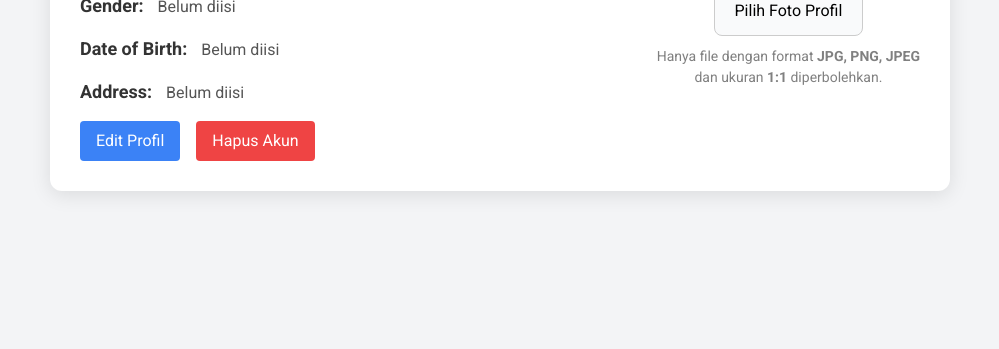
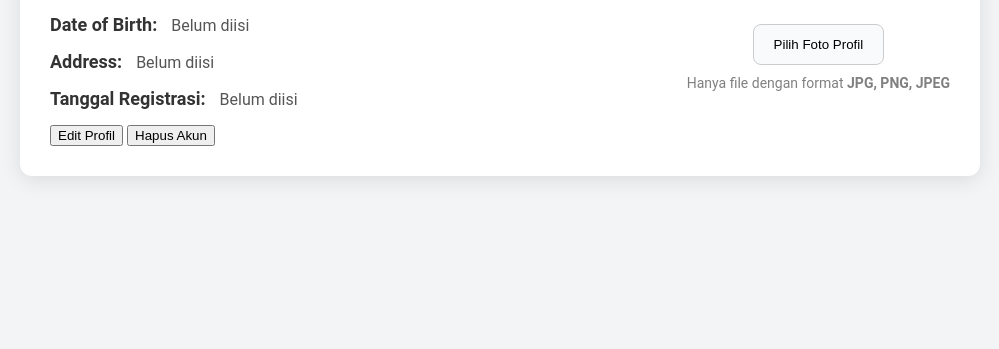
Before and after one commit to Chandra13July/CafeBonanza, a PHP site: page /profile.php in a window 1280 px wide. Shown: the part 451-800 px from the top of the page, without its empty margins (140-1139 px from the left). Run offline with PHP 8.4, Linux system fonts and the light colour scheme; some libraries are stand-ins or nearby versions.

Commit message:
Update View Profile

```diff
--- a/app/views/home/profile.php
+++ b/app/views/home/profile.php
@@ -1,12 +1,3 @@
-<html lang="en">
-
-<head>
-    <meta charset="utf-8" />
-    <meta content="width=device-width, initial-scale=1.0" name="viewport" />
-    <title>Profil Anda</title>
-    <script src="https://cdn.tailwindcss.com"></script>
-    <link href="https://cdnjs.cloudflare.com/ajax/libs/font-awesome/5.15.3/css/all.min.css" rel="stylesheet" />
-    <link href="https://fonts.googleapis.com/css2?family=Roboto:wght@400;700&amp;display=swap" rel="stylesheet" />
     <style>
         body {
             font-family: 'Roboto', sans-serif;
@@ -213,7 +204,6 @@
 
     <body>
         <div class="profile-container">
-        <!-- Informasi Profil -->
             <div class="profile-info">
                 <h1>Profil Anda</h1>
                 <p>Kelola informasi profil Anda untuk mengontrol, melindungi, dan mengamankan akun.</p>
@@ -224,6 +214,22 @@
                 $gender = !empty($data['gender']) ? htmlspecialchars($data['gender']) : 'Belum diisi';
                 $dob = !empty($data['dob']) ? htmlspecialchars($data['dob']) : 'Belum diisi';
                 $address = !empty($data['address']) ? htmlspecialchars($data['address']) : 'Belum diisi';
+                $createdAt = !empty($data['CreatedAt']) ? date('d M Y', strtotime($data['CreatedAt'])) : 'Belum diisi';
+
+                // Masking email
+                if ($email != 'Belum diisi') {
+                    list($usernamePart, $domain) = explode('@', $email);
+                    $maskedEmail = substr($usernamePart, 0, 3) . '****' . '@' . $domain;
+                } else {
+                    $maskedEmail = 'Belum diisi';
+                }
+
+                // Masking phone: 4 digit pertama dan 4 digit terakhir, bagian tengah dihash
+                if ($phone != 'Belum diisi') {
+                    $maskedPhone = substr($phone, 0, 4) . '****' . substr($phone, -4); // Tampilkan 4 digit pertama dan 4 digit terakhir
+                } else {
+                    $maskedPhone = 'Belum diisi';
+                }
                 ?>
                 <div class="profile-section">
                     <span class="profile-label">Username:</span>
@@ -231,11 +237,11 @@
                 </div>
                 <div class="profile-section">
                     <span class="profile-label">Email:</span>
-                <span class="profile-value"><?= $email; ?></span>
+                    <span class="profile-value"><?= $maskedEmail; ?></span>
                 </div>
                 <div class="profile-section">
                     <span class="profile-label">Phone:</span>
-                <span class="profile-value"><?= $phone; ?></span>
+                    <span class="profile-value"><?= $maskedPhone; ?></span>
                 </div>
                 <div class="profile-section">
                     <span class="profile-label">Gender:</span>
@@ -249,23 +255,33 @@
                     <span class="profile-label">Address:</span>
                     <span class="profile-value"><?= $address; ?></span>
                 </div>
+                <div class="profile-section">
+                    <span class="profile-label">Tanggal Registrasi:</span>
+                    <span class="profile-value"><?= $createdAt; ?></span>
+                </div>
                 <div class="flex gap-4 mt-4">
                     <button class="bg-blue-500 text-white py-2 px-4 rounded" onclick="document.getElementById('editModal').style.display='block'">Edit Profil</button>
                     <button class="bg-red-500 text-white py-2 px-4 rounded" onclick="document.getElementById('deleteModal').style.display='block'">Hapus Akun</button>
                 </div>
             </div>
-        <!-- Foto Profil -->
             <div class="profile-picture" style="margin: auto; text-align: center;">
                 <?php
-            $imageUrl = !empty($_SESSION['ImageUrl']) ?  htmlspecialchars($_SESSION['ImageUrl']) : BASEURL . '/img/user.png';
+                if (!empty($_SESSION['ImageUrl'])) {
+                    if (strpos($_SESSION['ImageUrl'], 'http://localhost') !== false) {
+                        $imageUrl = htmlspecialchars($_SESSION['ImageUrl']);
+                    } else {
+                        $imageUrl = rtrim(BASEURL, '/') . '/' . htmlspecialchars($_SESSION['ImageUrl']);
+                    }
+                } else {
+                    $imageUrl = BASEURL . '/img/user.png';
+                }
                 ?>
-            <img alt="Profile picture" src="<?= $imageUrl; ?>" style="width: 150px; height: 150px; border-radius: 50%; object-fit: cover;" />
+                <img alt="Profile picture" src="<?= $imageUrl; ?>" style="width: 200px; height: 200px; border-radius: 50%; object-fit: cover;" />
                 <input id="fileInput" style="display: none;" type="file" accept=".jpg, .jpeg, .png" />
                 <button onclick="document.getElementById('fileInput').click();" style="margin-top: 10px;">Pilih Foto Profil</button>
-            <p style="font-size: 14px; color: gray;">Hanya file dengan format <strong>JPG, PNG, JPEG</strong><br />dan ukuran <strong>1:1</strong> diperbolehkan.</p>
+                <p style="font-size: 14px; color: gray;">Hanya file dengan format <strong>JPG, PNG, JPEG</strong><br/>
             </div>
         </div>
-    <!-- Modal Edit Profil -->
         <div class="modal" id="editModal">
             <div class="modal-content">
                 <div class="modal-header">
@@ -309,7 +325,6 @@
                 </div>
             </div>
         </div>
-    <!-- Modal Hapus Akun -->
         <div class="modal" id="deleteModal">
             <div class="modal-content">
                 <div class="modal-header">
@@ -325,8 +340,8 @@
                 </div>
             </div>
         </div>
+
         <script>
-        // Close the modal when clicking outside of it
             window.onclick = function(event) {
                 var editModal = document.getElementById('editModal');
                 var deleteModal = document.getElementById('deleteModal');
@@ -339,5 +354,3 @@
             }
         </script>
     </body>
-
-</html>
--- a/app/views/layout/header.php
+++ b/app/views/layout/header.php
@@ -9,6 +9,7 @@
     <script src="https://cdn.tailwindcss.com"></script>
     <link href="https://cdnjs.cloudflare.com/ajax/libs/font-awesome/5.15.3/css/all.min.css" rel="stylesheet" />
     <link href="https://fonts.googleapis.com/css2?family=Alexandria:wght@400;700&display=swap" rel="stylesheet" />
+    <link href="https://fonts.googleapis.com/css2?family=Roboto:wght@400;700&amp;display=swap" rel="stylesheet" />
     <link href="//cdn.datatables.net/2.1.8/css/dataTables.dataTables.min.css" rel="stylesheet" />
     <script src="https://unpkg.com/ionicons@4.5.10-0/dist/ionicons.js"></script>
 
```
Also changed, not shown: app/models/CustomerModel.php (+6 -2 lines). Lines whose indentation alone changed are shown as unchanged.
